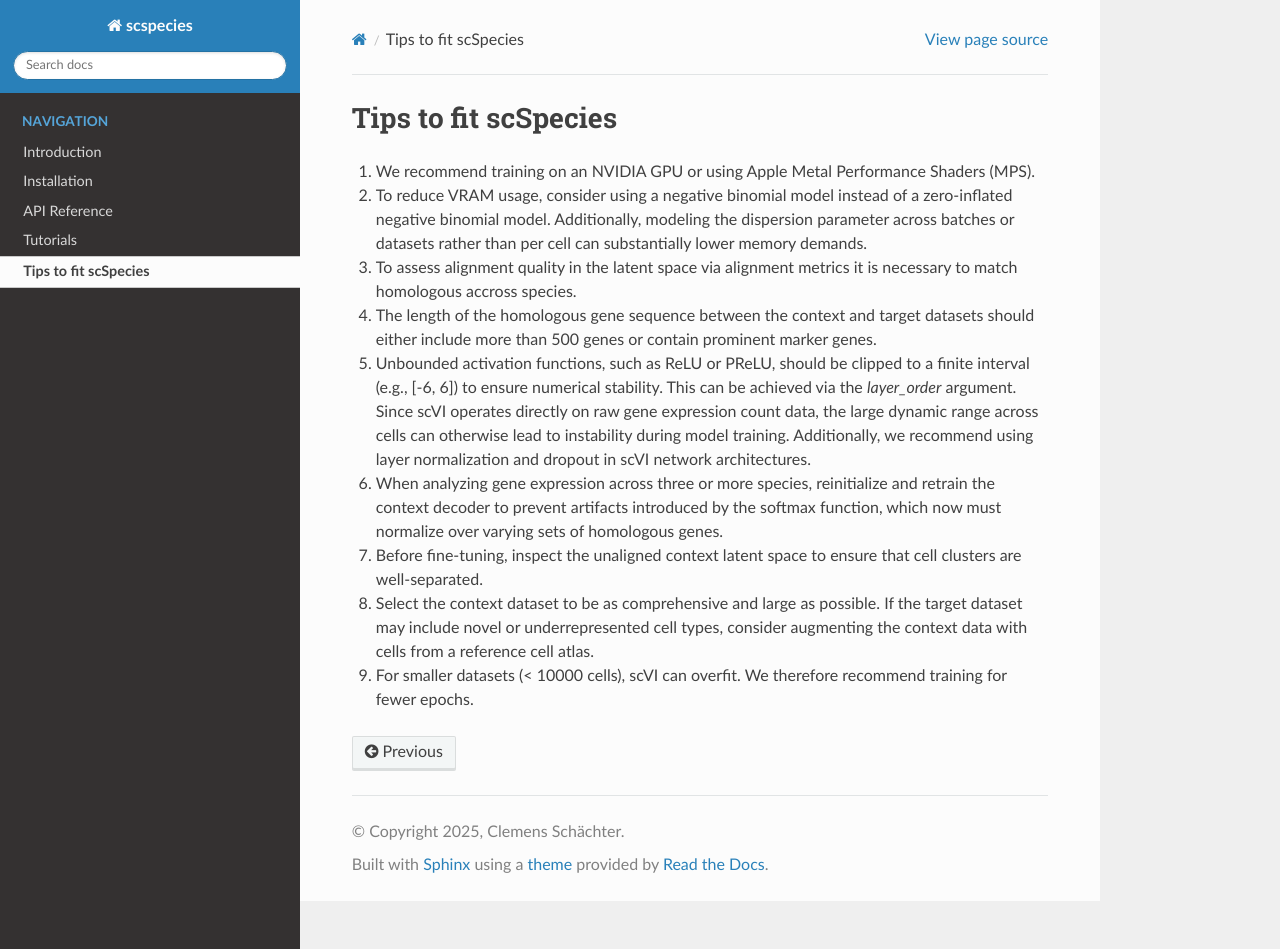
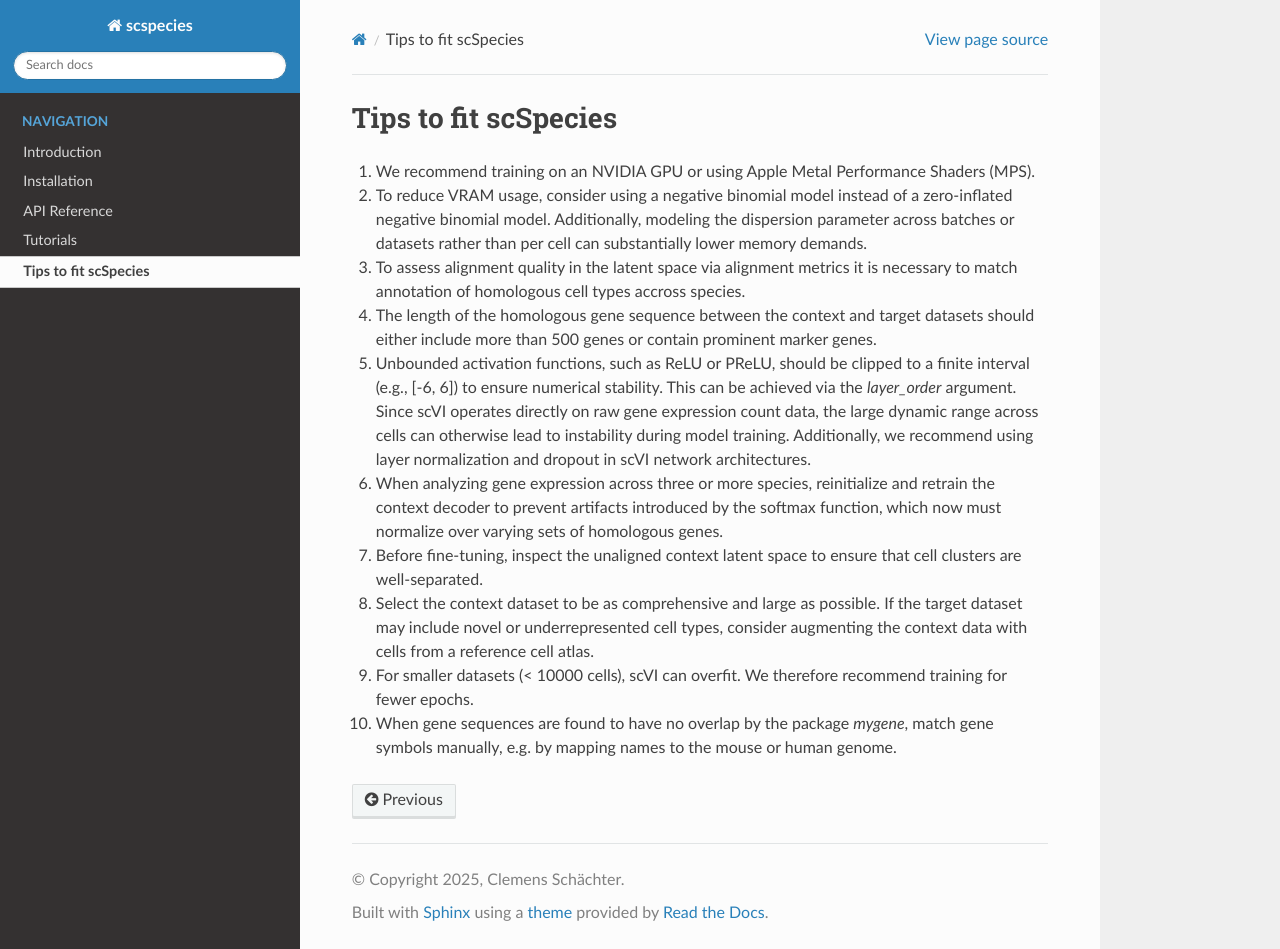
Before and after one commit to cschaech/scspecies_package, a Sphinx documentation site: the page built from docs/source/tips.rst, in a window 1280 px wide and 949 px high. Built offline with Sphinx 7.4.7 and the Read the Docs theme 3.1.0, drawn with Linux system fonts in a browser that asks for light colours; pages that are not in the unit, such as notebooks, are missing from menus.

```diff
--- a/docs/source/tips.rst
+++ b/docs/source/tips.rst
@@ -5,7 +5,7 @@ Tips to fit scSpecies
 
 2) To reduce VRAM usage, consider using a negative binomial model instead of a zero-inflated negative binomial model. Additionally, modeling the dispersion parameter across batches or datasets rather than per cell can substantially lower memory demands.
 
-3) To assess alignment quality in the latent space via alignment metrics it is necessary to match homologous accross species.
+3) To assess alignment quality in the latent space via alignment metrics it is necessary to match annotation of homologous cell types accross species.
 
 4) The length of the homologous gene sequence between the context and target datasets should either include more than 500 genes or contain prominent marker genes.
 
@@ -18,3 +18,5 @@ Tips to fit scSpecies
 8) Select the context dataset to be as comprehensive and large as possible. If the target dataset may include novel or underrepresented cell types, consider augmenting the context data with cells from a reference cell atlas.
 
 9) For smaller datasets (< 10000 cells), scVI can overfit. We therefore recommend training for fewer epochs.
+
+10) When gene sequences are found to have no overlap by the package `mygene`, match gene symbols manually, e.g. by mapping names to the mouse or human genome.
```
Also changed, not shown: docs/source/api/scspecies.rst (added, +12 -0 lines).
